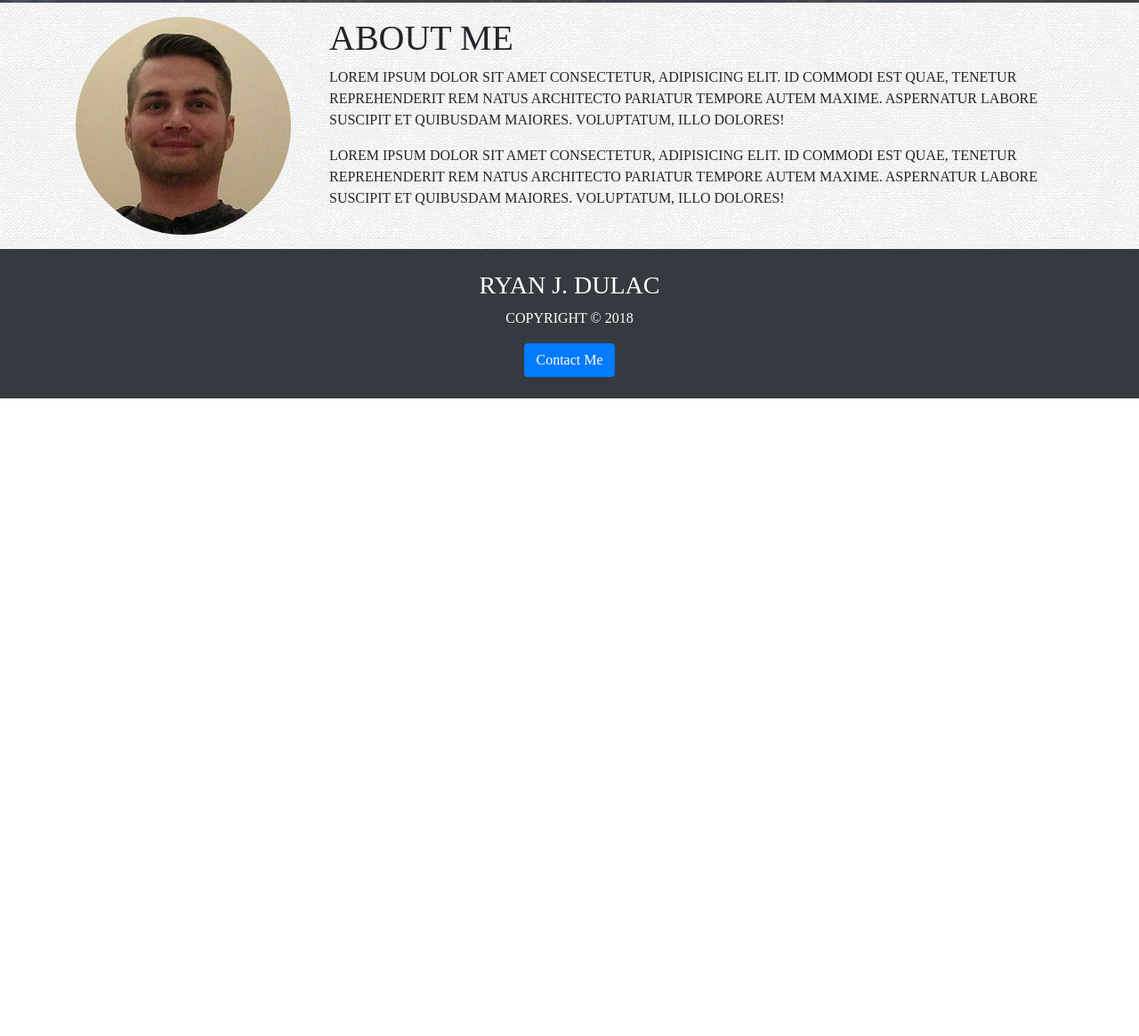
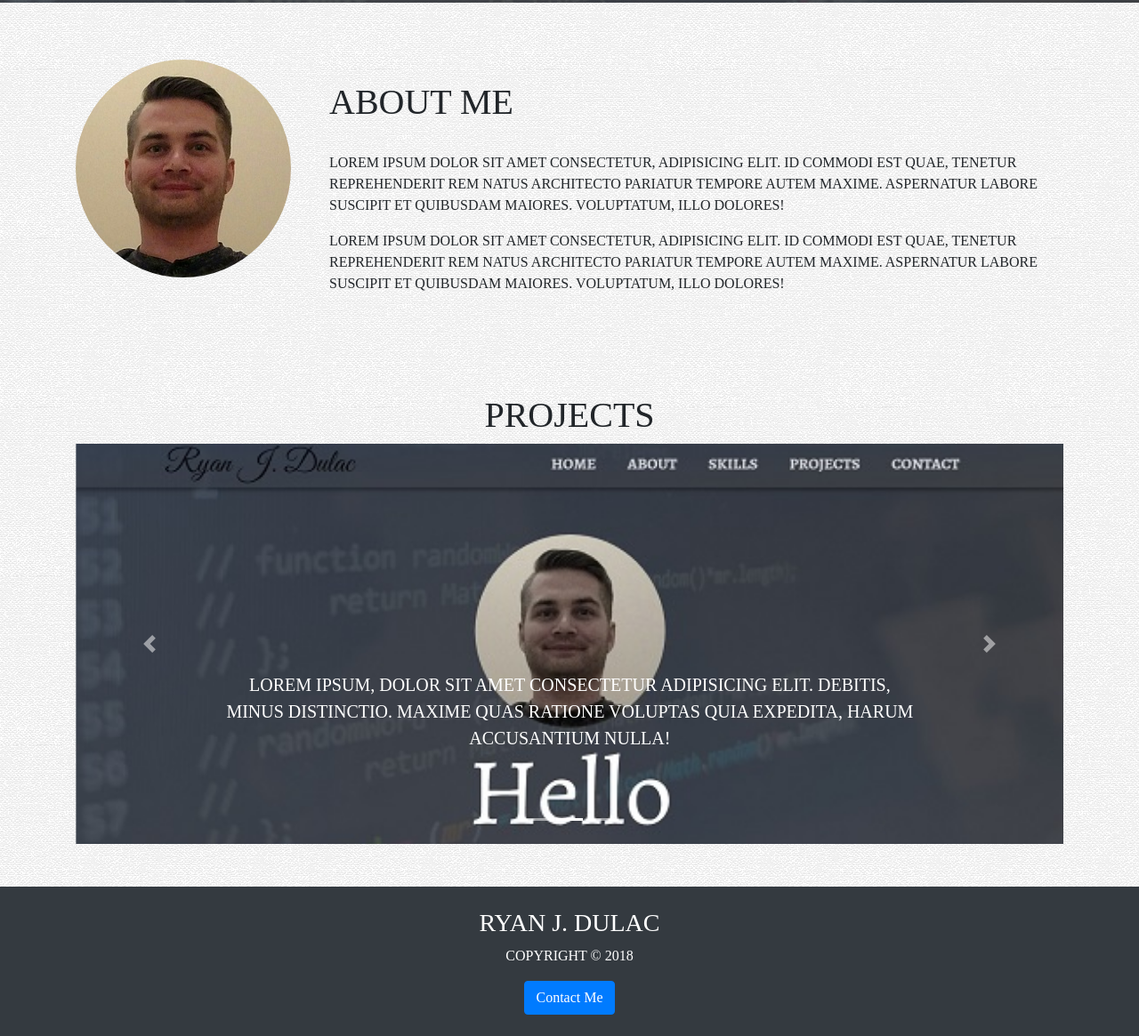
Before and after one commit to RJDulac/portfolio-3, a plain HTML site: page index.html in a window 1280 px wide. Shown: the part 797-1962 px from the top of the page at 89% size. Before the commit the page ends 1245 px from the top, so only its background shows below. Drawn offline with Linux system fonts and the light colour scheme.

Commit message:
slider added

```diff
--- a/css/style.css
+++ b/css/style.css
@@ -18,3 +18,19 @@ body {
     background-attachment: fixed;
     height: 100vh;
 }
+
+.carousel-item {
+    height: 450px;
+}
+.carousel-image-1 {
+    background: url('../img/uhost-small.jpg');
+    background-size: cover;
+}
+.carousel-image-2 {
+    background: url('../img/personal-small.jpg');
+    background-size: cover;
+}
+.carousel-image-3 {
+    background: url('../img/personal-small.jpg');
+    background-size: cover;
+}
--- a/index.html
+++ b/index.html
@@ -48,13 +48,13 @@
 
     <!-- about section -->
     <section id="about-section">
-        <div class="container">
+        <div class="container py-5">
             <div class="row">
                 <div class="col-md-3">
                     <img src="img/moi.jpg" alt="me" class="img-fluid my-3 rounded-circle">
                 </div>
                 <div class="col-md-9 mt-3">
-                    <h1>About Me</h1>
+                    <h1 class="py-4">About Me</h1>
                     <p>Lorem ipsum dolor sit amet consectetur, adipisicing elit. Id commodi est quae, tenetur reprehenderit rem natus architecto pariatur tempore autem maxime. Aspernatur labore suscipit et quibusdam maiores. Voluptatum, illo dolores!</p>
                     <p>Lorem ipsum dolor sit amet consectetur, adipisicing elit. Id commodi est quae, tenetur reprehenderit rem natus architecto pariatur tempore autem maxime. Aspernatur labore suscipit et quibusdam maiores. Voluptatum, illo dolores!</p>
                 </div>
@@ -62,6 +62,48 @@
         </div>
 
     </section>
+<!-- projects section -->
+    <section id="projects-section">
+        <div class="container py-5">
+            <h1 class="text-center">Projects</h1>
+            <div id="my-carousel" class="carousel slide" data-ride="carousel">
+                <ol class="carousel-indicators">
+                    <li class="active" data-target="#my-carousel" data-slide-to="0"></li>
+                    <li data-target="#my-carousel" data-slide-to="1"></li>
+                    <li data-target="#my-carousel" data-slide-to="2"></li>
+                </ol>
+                <div class="carousel-inner">
+                    <div class="carousel-item carousel-image-1 active">
+                        <div class="container">
+                            <div class="carousel-caption d-none d-sm-block text-right mb-5">
+                                <p class="lead">Lorem ipsum, dolor sit amet consectetur adipisicing elit. Debitis, minus distinctio. Maxime quas ratione voluptas quia expedita, harum accusantium nulla!</p>
+                            </div>
+                        </div>
+                    </div>
+                    <div class="carousel-item carousel-image-2">
+                        <div class="container">
+                            <div class="carousel-caption d-none d-sm-block mb-5">
+                                <p class="lead">Lorem ipsum, dolor sit amet consectetur adipisicing elit. Debitis, minus distinctio. Maxime quas ratione voluptas quia expedita, harum accusantium nulla!</p>
+                            </div>
+                        </div>
+                    </div>
+                    <div class="carousel-item carousel-image-3">
+                        <div class="container">
+                            <div class="carousel-caption d-none d-sm-block text-right mb-5">
+                                <p class="lead">Lorem ipsum, dolor sit amet consectetur adipisicing elit. Debitis, minus distinctio. Maxime quas ratione voluptas quia expedita, harum accusantium nulla!</p>
+                            </div>
+                        </div>
+                    </div>
+                </div>
+                <a href="#my-carousel" data-slide="prev" class="carousel-control-prev">
+                    <span class="carousel-control-prev-icon"></span>
+                </a>
+                <a href="#my-carousel" data-slide="next" class="carousel-control-next">
+                    <span class="carousel-control-next-icon"></span>
+                </a>
+            </div>
+        </div>
+        </section>
 
 
     <!-- Footer -->
```
Also changed, not shown: img/personal-small.jpg (added), img/personal.jpg (added), img/uhost-small.jpg (added), img/uhost.jpg (added).
